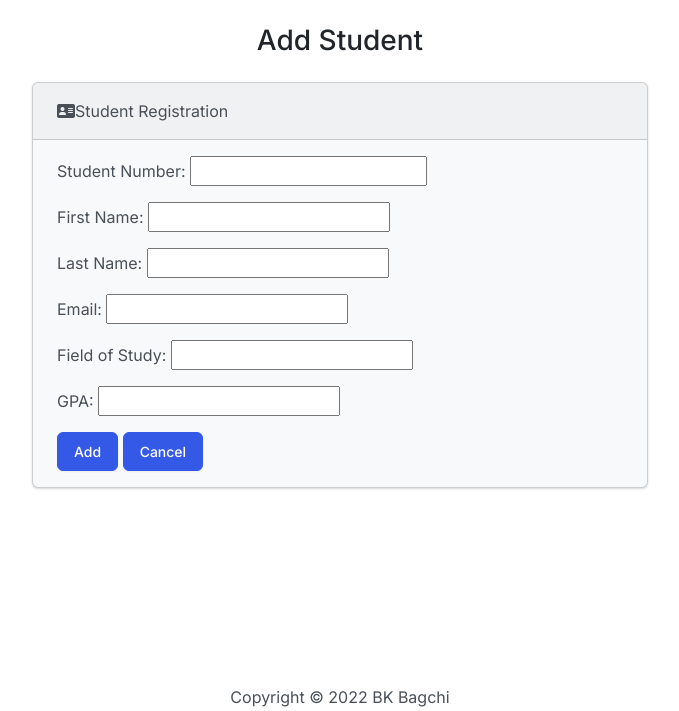
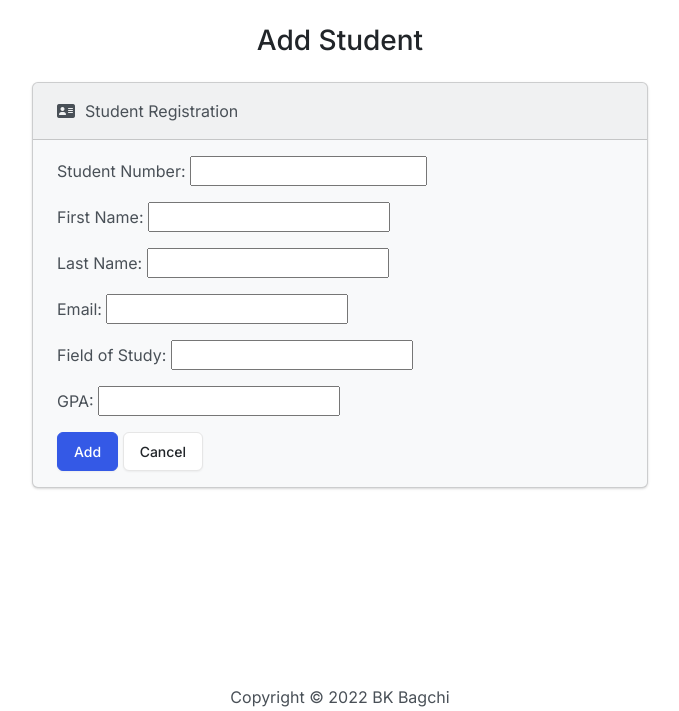
Before and after one commit to BK-Bagchi/student-management-system, a Django app: template students/templates/students/add.html in a window 1280 px wide. Shown: the part 67-778 px from the top of the page, without its empty margins (300-979 px from the left). Run offline with Django 4.2, Linux system fonts and the light colour scheme; the template is opened without the code that fills it: values that come from a table or form of the project are taken from there, others are empty; some libraries are stand-ins or nearby versions.

Commit message:
page linking done and tested adding new student successfully

```diff
--- a/students/templates/students/add.html
+++ b/students/templates/students/add.html
@@ -12,14 +12,14 @@
             <div class="col-6">
                 <div class="card bg-light mb-3">
                     <div class="card-header">
-                        <i class="fa-solid fa-address-card"></i>Student Registration
+                        <i class="fa-solid fa-address-card" style="margin-right: 10px;"></i>Student Registration
                     </div>
                     <div class="card-body">
                       <form action="{% url 'add' %}" method="POST">
                         {% csrf_token %}
                         {{ form.as_p }}
-                        <button type="button" class="btn btn-primary">Add</button>
-                        <a href="{% url 'index'%}" class="btn btn-primary">Cancel</a>
+                        <button type="submit" class="btn btn-primary">Add</button>
+                        <a href="{% url 'index'%}" class="btn btn-secondary">Cancel</a>
                       </form>
                     </div>
                   </div>
--- a/students/templates/students/base.html
+++ b/students/templates/students/base.html
@@ -14,17 +14,17 @@
 <body class="d-flex flex-column min-vh-100">
     <nav class="navbar navbar-expand-lg navbar-dark bg-dark">
         <div class="container-fluid">
-            <a class="navbar-brand" href="#"><i class="fa-solid fa-graduation-cap fa-lg" style="margin-right: 10px;"></i>Student Management System</a>
+            <a class="navbar-brand" href="{% url 'index' %}"><i class="fa-solid fa-graduation-cap fa-lg" style="margin-right: 10px;"></i>Student Management System</a>
             <button class="navbar-toggler" type="button" data-bs-toggle="collapse" data-bs-target="#navbarColor02" aria-controls="navbarColor02" aria-expanded="false" aria-label="Toggle navigation">
             <span class="navbar-toggler-icon"></span>
           </button>
           <div class="collapse navbar-collapse" id="navbarColor02">
             <ul class="navbar-nav me-auto">
               <li class="nav-item">
-                <a class="nav-link" href="#"><i class="fa-solid fa-list" style="margin-right: 10px;"></i>All Students</a>
+                <a class="nav-link" href="{% url 'index' %}"><i class="fa-solid fa-list" style="margin-right: 10px;"></i>All Students</a>
               </li>
               <li class="nav-item">
-                <a class="nav-link" href="#"><i class="fa-solid fa-plus" style="margin-right: 10px;"></i>Add Student</a>
+                <a class="nav-link" href="{% url 'add' %}"><i class="fa-solid fa-plus" style="margin-right: 10px;"></i>Add Student</a>
               </li>
             </ul>
           </div>
--- a/students/views.py
+++ b/students/views.py
@@ -37,7 +37,7 @@ def add(request):
             new_student.save()
 
             return render(request, 'students/add.html', {'form': StudentForm(), 'success': True})
-        else:
-            form = StudentForm()
+    else:
+        form = StudentForm()
 
-        return render(request, 'students/add.html', {'form': StudentForm()})
+    return render(request, 'students/add.html', {'form': StudentForm()})
```
Also changed, not shown: db.sqlite3.
